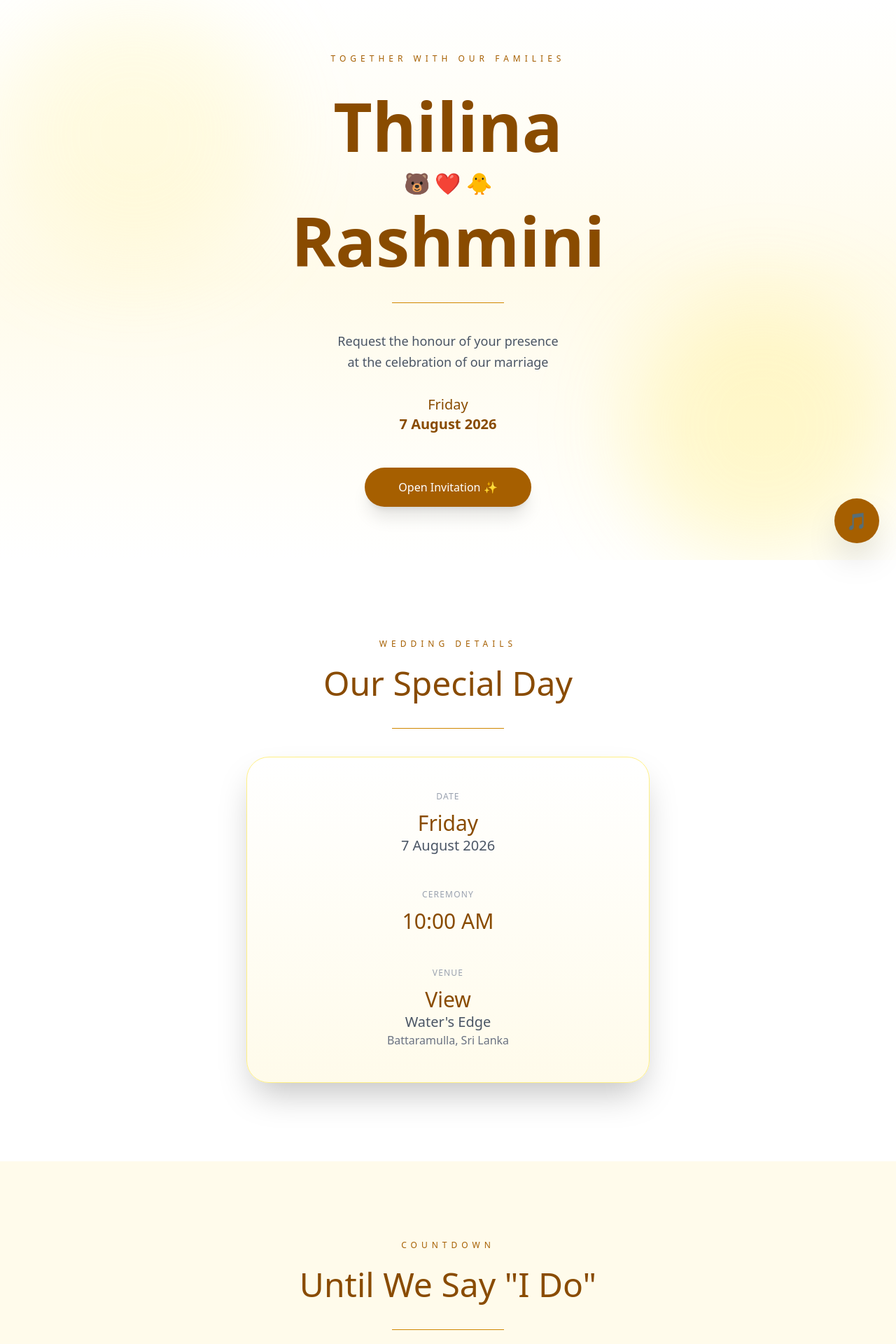
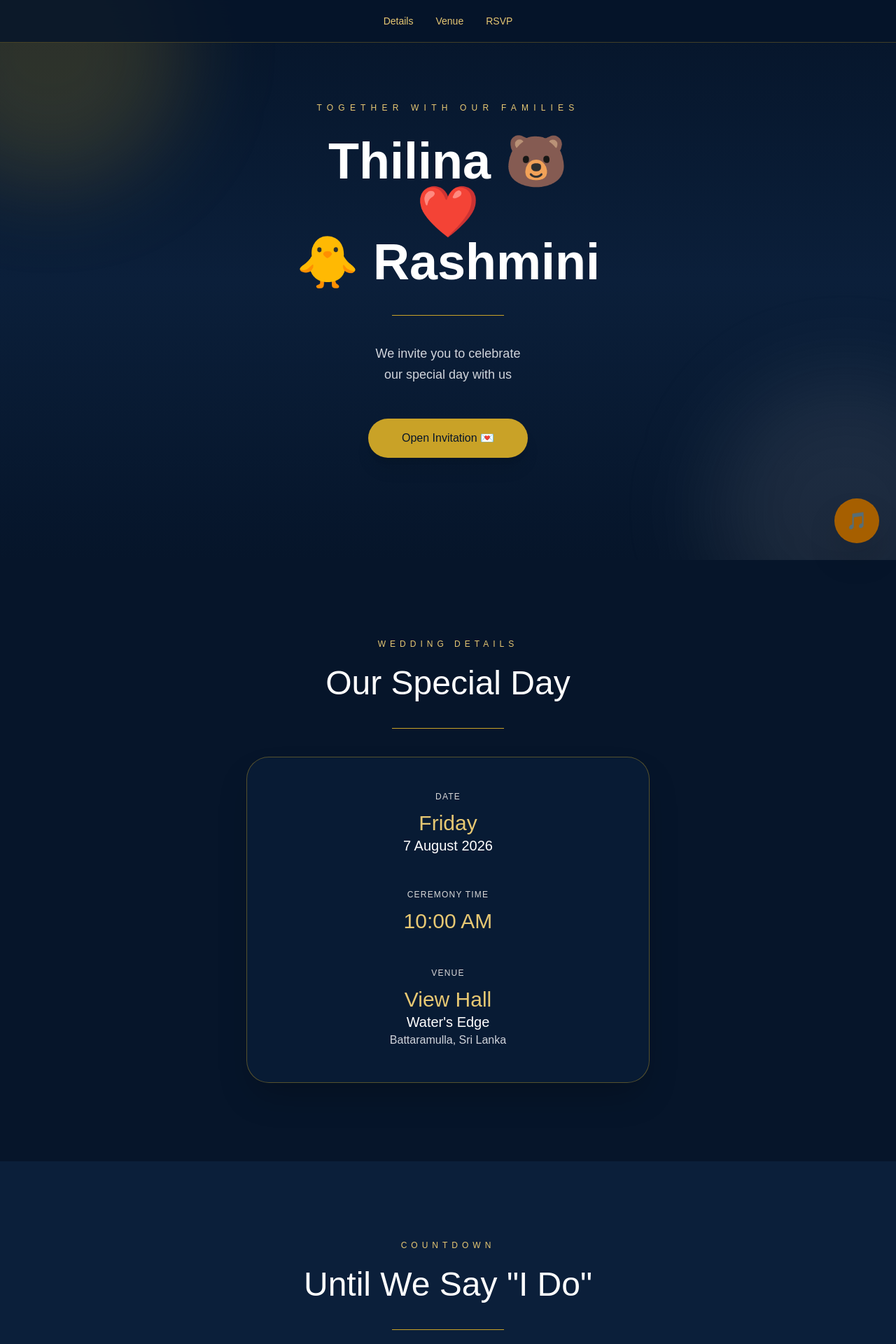
Before and after one commit to thilinachamodrox-cell/wedding-invitation, a Next.js app: page / in a window 1280 px wide. Shown: the top 1920 px of the page at 70% size. Built offline with nearby package versions, Linux system fonts and the light colour scheme.

Commit message:
Luxury navy gold wedding redesign

```diff
--- a/src/app/globals.css
+++ b/src/app/globals.css
@@ -1,30 +1,47 @@
 @import "tailwindcss";
 
 :root {
-  --background: #ffffff;
-  --foreground: #2b2b2b;
+  --background: #06152a;
+  --foreground: #ffffff;
+  --navy: #06152a;
+  --navy-light: #0b1f3a;
+  --gold: #c9a227;
+  --gold-light: #e7c873;
+  --silver: #d9d9d9;
 }
+
 
 @theme inline {
   --color-background: var(--background);
   --color-foreground: var(--foreground);
 
-  --font-sans: var(--font-montserrat);
-  --font-serif: var(--font-cormorant);
+  --font-sans: var(--font-geist-sans);
+  --font-mono: var(--font-geist-mono);
 }
 
-body {
-  background: var(--background);
-  color: var(--foreground);
-  font-family: var(--font-montserrat), Arial, Helvetica, sans-serif;
-}
-
-h1,
-h2,
-h3 {
-  font-family: var(--font-cormorant), Georgia, serif;
-}
 
 html {
   scroll-behavior: smooth;
 }
+
+
+body {
+  background: var(--navy);
+  color: white;
+  font-family: Arial, Helvetica, sans-serif;
+}
+
+
+* {
+  box-sizing: border-box;
+}
+
+
+.gold-text {
+  color: var(--gold-light);
+}
+
+
+.gold-border {
+  border-color: var(--gold);
+}
--- a/src/app/page.tsx
+++ b/src/app/page.tsx
@@ -3,11 +3,20 @@ import WeddingDetails from "@/components/WeddingDetails";
 import Countdown from "@/components/Countdown";
 import Venue from "@/components/Venue";
 import RSVP from "@/components/RSVP";
+import MusicPlayer from "@/components/MusicPlayer";
 import Footer from "@/components/Footer";
+import Navigation from "@/components/Navigation";
+
 
 export default function Home() {
+
   return (
+
     <main>
+
+      <Navigation />
+
+      <MusicPlayer />
 
       <Hero />
 
@@ -17,11 +26,12 @@ export default function Home() {
 
       <Venue />
 
-
       <RSVP />
 
       <Footer />
 
     </main>
+
   );
+
 }
--- a/src/components/Countdown.tsx
+++ b/src/components/Countdown.tsx
@@ -6,94 +6,104 @@ import { motion } from "framer-motion";
 
 export default function Countdown() {
 
-  const weddingDate = new Date("2026-08-07T10:00:00");
+
+const weddingDate =
+new Date("2026-08-07T10:00:00");
+
 
 
 const calculateTime = () => {
 
-    const difference = weddingDate.getTime() - Date.now();
+
+const difference =
+weddingDate.getTime() - Date.now();
 
 
-    if (difference <= 0) {
+
+if(difference <= 0){
+
 return {
-        days: 0,
-        hours: 0,
-        minutes: 0,
-        seconds: 0,
+days:0,
+hours:0,
+minutes:0,
+seconds:0,
 };
+
 }
 
 
+
 return {
-      days: Math.floor(
-        difference / (1000 * 60 * 60 * 24)
+
+days:Math.floor(
+difference/(1000*60*60*24)
 ),
 
-      hours: Math.floor(
-        (difference / (1000 * 60 * 60)) % 24
+
+hours:Math.floor(
+(difference/(1000*60*60))%24
 ),
 
-      minutes: Math.floor(
-        (difference / (1000 * 60)) % 60
+
+minutes:Math.floor(
+(difference/(1000*60))%60
 ),
 
-      seconds: Math.floor(
-        (difference / 1000) % 60
+
+seconds:Math.floor(
+(difference/1000)%60
 ),
-    };
 
 };
 
 
-  const [time, setTime] = useState({
-    days: 0,
-    hours: 0,
-    minutes: 0,
-    seconds: 0,
+};
+
+
+
+const [time,setTime]=useState({
+
+days:0,
+hours:0,
+minutes:0,
+seconds:0,
+
 });
 
 
 
-  useEffect(() => {
+
+useEffect(()=>{
+
 
 setTime(calculateTime());
 
 
-    const timer = setInterval(() => {
+const timer=setInterval(()=>{
 
 setTime(calculateTime());
 
-    }, 1000);
-
-
-    return () => clearInterval(timer);
-
-
-  }, []);
+},1000);
 
 
 
-  const items = [
+return ()=>clearInterval(timer);
 
-    {
-      label: "Days",
-      value: time.days,
-    },
 
-    {
-      label: "Hours",
-      value: time.hours,
-    },
+},[]);
 
-    {
-      label: "Minutes",
-      value: time.minutes,
-    },
 
-    {
-      label: "Seconds",
-      value: time.seconds,
-    },
+
+
+const items=[
+
+["Days",time.days],
+
+["Hours",time.hours],
+
+["Minutes",time.minutes],
+
+["Seconds",time.seconds],
 
 ];
 
@@ -103,79 +113,89 @@ export default function Countdown() {
 
 <motion.section
 
-      className="min-h-screen bg-amber-50 px-6 py-28 text-center"
+className="min-h-screen bg-[#0B1F3A] px-6 py-28 text-center"
+
 
 initial={{
-        opacity: 0,
-        y: 80,
+opacity:0,
+y:80
 }}
 
+
 whileInView={{
-        opacity: 1,
-        y: 0,
+opacity:1,
+y:0
 }}
 
+
 transition={{
-        duration: 1.5,
+duration:1.2
 }}
 
+
 viewport={{
-        once: false,
-        amount: 0.3,
+once:false,
+amount:0.3
 }}
 
 >
 
 
-      <p className="text-xs uppercase tracking-[0.5em] text-yellow-700">
+<p className="text-xs uppercase tracking-[0.5em] text-[#E7C873]">
 Countdown
 </p>
 
 
-      <h2 className="mt-6 text-5xl text-yellow-800">
+
+<h2 className="mt-6 text-5xl text-white">
 Until We Say "I Do"
 </h2>
 
 
-      <div className="mx-auto my-10 h-px w-40 bg-yellow-600" />
+
+<div className="mx-auto my-10 h-px w-40 bg-[#C9A227]" />
 
 
 
 <div className="mx-auto grid max-w-5xl grid-cols-2 gap-6 md:grid-cols-4">
 
 
-        {items.map((item) => (
+{items.map(([label,value])=>(
+
 
 <motion.div
 
-            key={item.label}
-
-            className="rounded-[2rem] border border-yellow-200 bg-white p-10 shadow-xl"
+key={label}
 
 whileHover={{
-              y: -8,
+y:-10
 }}
+
+className="rounded-[2rem] border border-[#C9A227]/40 bg-[#06152A] p-10 shadow-xl"
+
 
 >
 
 
-            <p className="text-5xl font-semibold text-yellow-800">
+<p className="text-5xl font-semibold text-[#E7C873]">
 
-              {String(item.value).padStart(2, "0")}
+{String(value).padStart(2,"0")}
 
 </p>
 
 
-            <p className="mt-4 text-xs uppercase tracking-[0.3em] text-gray-400">
+<p className="mt-4 text-xs uppercase tracking-widest text-gray-300">
 
-              {item.label}
+{label}
 
 </p>
 
 
 </motion.div>
 
+
 ))}
+
 
 
 </div>
@@ -184,4 +204,6 @@ export default function Countdown() {
 </motion.section>
 
 );
+
+
 }
--- a/src/components/Footer.tsx
+++ b/src/components/Footer.tsx
@@ -1,83 +1,49 @@
 "use client";
-
-import { motion } from "framer-motion";
 
 
 export default function Footer(){
 
-  return (
 
-    <motion.footer
+return(
 
-      className="min-h-[60vh] bg-amber-50 px-6 py-28 text-center"
-
-      initial={{
-        opacity:0,
-        y:80,
-      }}
-
-      whileInView={{
-        opacity:1,
-        y:0,
-      }}
-
-      transition={{
-        duration:1.5,
-      }}
-
-      viewport={{
-        once:false,
-        amount:0.3,
-      }}
-
-    >
+<footer className="border-t border-[#C9A227]/30 bg-[#06152A] px-6 py-16 text-center">
 
 
-      <div className="mx-auto max-w-3xl">
+<h2 className="text-4xl text-white">
 
+Thilina 🐻
 
-        <div className="mx-auto mb-10 h-px w-40 bg-yellow-600"/>
+<span className="mx-3 text-[#C9A227]">
 
+❤️
 
-        <p className="text-xs uppercase tracking-[0.5em] text-yellow-700">
-          Thank You
-        </p>
+</span>
+
+🐥 Rashmini
+
+</h2>
 
 
 
-        <h2 className="mt-6 text-5xl text-yellow-800">
-          We Can't Wait To Celebrate With You
-        </h2>
+<p className="mt-6 text-[#E7C873]">
+
+7 August 2026
+
+</p>
 
 
 
-        <p className="mt-10 text-4xl text-gray-700">
-          Thilina 🐻
-          <br />
-          ❤️
-          <br />
-          Rashmini 🐥
-        </p>
+<p className="mt-3 text-gray-400">
+
+Thank you for being part of our special day ✨
+
+</p>
 
 
 
-        <p className="mt-10 text-gray-500">
-          Friday
-          <br />
-          7 August 2026
-        </p>
+</footer>
+
+);
 
 
-
-        <p className="mt-8 text-sm tracking-widest text-gray-400">
-          WITH LOVE & GRATITUDE
-        </p>
-
-
-      </div>
-
-
-    </motion.footer>
-
-  );
 }
--- a/src/components/Hero.tsx
+++ b/src/components/Hero.tsx
@@ -1,85 +1,116 @@
 "use client";
 
 import { motion } from "framer-motion";
-import { useRef } from "react";
-import MusicPlayer, { MusicPlayerHandle } from "./MusicPlayer";
+
 
 export default function Hero() {
-  const musicRef = useRef<MusicPlayerHandle>(null);
 
-  const openInvitation = () => {
-    musicRef.current?.playMusic();
+  return (
 
-    document
-      .getElementById("wedding-details")
-      ?.scrollIntoView({
-        behavior: "smooth",
-      });
-  };
+    <section className="relative flex min-h-screen items-center justify-center overflow-hidden bg-gradient-to-b from-[#06152A] via-[#0B1F3A] to-[#06152A] px-6">
 
 
-  return (
-    <>
-      <MusicPlayer ref={musicRef} />
+      {/* Gold glow decorations */}
 
-      <section className="relative flex min-h-screen items-center justify-center overflow-hidden bg-gradient-to-b from-white via-amber-50 to-white px-6">
+      <div className="absolute left-[-120px] top-[-120px] h-96 w-96 rounded-full bg-[#C9A227]/20 blur-3xl" />
 
-        <div className="absolute left-0 top-0 h-96 w-96 rounded-full bg-yellow-200/20 blur-3xl" />
-        <div className="absolute bottom-0 right-0 h-96 w-96 rounded-full bg-yellow-300/20 blur-3xl" />
+
+      <div className="absolute bottom-[-120px] right-[-120px] h-96 w-96 rounded-full bg-[#D9D9D9]/10 blur-3xl" />
+
 
 
       <motion.div
-          className="z-10 max-w-3xl text-center"
-          initial={{ opacity: 0, y: 50 }}
-          animate={{ opacity: 1, y: 0 }}
-          transition={{ duration: 2 }}
+
+        className="relative z-10 max-w-4xl text-center"
+
+        initial={{
+          opacity:0,
+          y:40,
+        }}
+
+        animate={{
+          opacity:1,
+          y:0,
+        }}
+
+        transition={{
+          duration:1.5,
+        }}
+
       >
 
-          <p className="tracking-[0.5em] text-xs uppercase text-yellow-700">
+
+        <p className="mb-8 text-xs uppercase tracking-[0.6em] text-[#E7C873]">
+
           Together with our families
+
         </p>
 
 
-          <h1 className="mt-10 text-6xl font-semibold text-yellow-800 md:text-8xl">
-            Thilina
 
-            <span className="block my-4 text-3xl">
-              🐻 ❤️ 🐥
+        <h1 className="text-5xl font-bold text-white md:text-7xl">
+
+
+          Thilina 🐻
+
+
+          <br />
+
+
+          <span className="text-[#C9A227]">
+
+            ❤️
+
           </span>
 
-            Rashmini
+
+          <br />
+
+
+          🐥 Rashmini
+
+
         </h1>
 
 
-          <div className="mx-auto my-10 h-px w-40 bg-yellow-600" />
+
+        <div className="mx-auto my-10 h-px w-40 bg-[#C9A227]" />
 
 
-          <p className="text-lg leading-relaxed text-gray-600">
-            Request the honour of your presence
+
+        <p className="text-lg leading-relaxed text-gray-300">
+
+          We invite you to celebrate
           <br />
-            at the celebration of our marriage
+
+          our special day with us
+
         </p>
 
 
-          <p className="mt-8 text-xl text-yellow-800">
-            Friday
-            <br />
-            <span className="font-semibold">
-              7 August 2026
-            </span>
-          </p>
 
 
-          <button
-            onClick={openInvitation}
-            className="mt-12 rounded-full bg-yellow-700 px-12 py-4 text-white shadow-xl transition hover:scale-105 hover:bg-yellow-800"
+        <a
+
+          href="#wedding-details"
+
+          className="mt-12 inline-block rounded-full bg-[#C9A227] px-12 py-4 font-medium text-[#06152A] shadow-xl transition hover:scale-105 hover:bg-[#E7C873]"
+
         >
-            Open Invitation ✨
-          </button>
+
+          Open Invitation 💌
+
+
+        </a>
+
+
 
       </motion.div>
 
+
+
     </section>
-    </>
+
   );
+
 }
--- a/src/components/Navigation.tsx
+++ b/src/components/Navigation.tsx
@@ -0,0 +1,43 @@
+"use client";
+
+export default function Navigation() {
+
+  return (
+
+    <nav className="fixed top-0 z-50 w-full border-b border-[#C9A227]/30 bg-[#06152A]/80 backdrop-blur-xl">
+
+
+      <div className="mx-auto flex max-w-5xl justify-center gap-8 px-6 py-5 text-sm text-[#E7C873]">
+
+
+        <a
+          href="#wedding-details"
+          className="transition hover:text-white"
+        >
+          Details
+        </a>
+
+
+        <a
+          href="#venue"
+          className="transition hover:text-white"
+        >
+          Venue
+        </a>
+
+
+        <a
+          href="#rsvp"
+          className="transition hover:text-white"
+        >
+          RSVP
+        </a>
+
+
+      </div>
+
+
+    </nav>
+
+  );
+}
--- a/src/components/RSVP.tsx
+++ b/src/components/RSVP.tsx
@@ -4,41 +4,50 @@ import { motion } from "framer-motion";
 import { useState } from "react";
 
 
-export default function RSVP() {
-
-  const [name,setName] = useState("");
-  const [attendance,setAttendance] = useState("");
+export default function RSVP(){
 
 
-  const submitRSVP = () => {
+const [name,setName]=useState("");
+const [attendance,setAttendance]=useState("");
 
-    const formURL =
+
+
+const submitRSVP=()=>{
+
+
+const formURL=
 "https://docs.google.com/forms/d/e/1FAIpQLSfashK9GoeFp_7KDfT0RcgOm1fRa9AiqPAFKRyffV5Ycvt62g/formResponse";
 
 
-    const formData = new FormData();
 
-    formData.append(
+const data=new FormData();
+
+
+data.append(
 "entry.902303925",
 name
 );
 
-    formData.append(
+
+data.append(
 "entry.245615973",
 attendance
 );
 
 
+
 fetch(formURL,{
 method:"POST",
 mode:"no-cors",
-      body:formData,
+body:data,
 });
+
 
 
 alert(
 "Thank you for confirming ❤️"
 );
+
 
 
 setName("");
@@ -48,66 +57,75 @@ export default function RSVP() {
 
 
 
-  return (
+return(
+
 
 <motion.section
 
-      className="min-h-screen bg-white px-6 py-28 text-center"
+id="rsvp"
+
+className="min-h-screen bg-[#06152A] px-6 py-28 text-center"
+
 
 initial={{
 opacity:0,
-        y:80,
+y:80
 }}
+
 
 whileInView={{
 opacity:1,
-        y:0,
+y:0
 }}
 
+
 transition={{
-        duration:1.5,
+duration:1.2
 }}
+
 
 viewport={{
 once:false,
-        amount:0.3,
+amount:0.3
 }}
 
 >
 
 
-      <p className="text-xs uppercase tracking-[0.5em] text-yellow-700">
+<p className="text-xs uppercase tracking-[0.5em] text-[#E7C873]">
 RSVP
 </p>
 
 
-      <h2 className="mt-6 text-5xl text-yellow-800">
+
+<h2 className="mt-6 text-5xl text-white">
 Join Our Celebration
 </h2>
 
 
-      <div className="mx-auto my-10 h-px w-40 bg-yellow-600"/>
+
+<div className="mx-auto my-10 h-px w-40 bg-[#C9A227]" />
 
 
 
-      <div className="mx-auto max-w-xl rounded-[2rem] border border-yellow-200 bg-gradient-to-b from-white to-amber-50 p-12 shadow-2xl">
+<div className="mx-auto max-w-xl rounded-[2rem] border border-[#C9A227]/40 bg-[#0B1F3A] p-12 shadow-2xl">
 
 
-        <p className="text-gray-600">
-          We would be delighted to celebrate
-          <br/>
-          our special day with you.
+
+<p className="text-gray-300">
+
+Kindly confirm your attendance before
+
 </p>
 
 
-        <p className="mt-6 text-gray-500">
-          Kindly confirm your attendance before
+
+<p className="mt-3 text-3xl text-[#E7C873]">
+
+25 July 2026
+
 </p>
 
-
-        <p className="mt-2 text-2xl text-yellow-800">
-          25 July 2026
-        </p>
 
 
 
@@ -119,7 +137,7 @@ export default function RSVP() {
 
 placeholder="Your Name"
 
-          className="mt-8 w-full rounded-full border border-yellow-200 px-6 py-4 outline-none focus:border-yellow-600"
+className="mt-8 w-full rounded-full border border-[#C9A227]/40 bg-[#06152A] px-6 py-4 text-white outline-none"
 
 />
 
@@ -134,12 +152,14 @@ export default function RSVP() {
 
 className={`w-full rounded-full px-6 py-4 ${
 attendance==="Yes"
-              ?"bg-yellow-700 text-white"
-              :"bg-white border border-yellow-300"
+?"bg-[#C9A227] text-[#06152A]"
+:"border border-[#C9A227] text-white"
 }`}
 
 >
+
 Yes, I will attend
+
 </button>
 
 
@@ -150,12 +170,14 @@ export default function RSVP() {
 
 className={`w-full rounded-full px-6 py-4 ${
 attendance==="No"
-              ?"bg-yellow-700 text-white"
-              :"bg-white border border-yellow-300"
+?"bg-[#C9A227] text-[#06152A]"
+:"border border-[#C9A227] text-white"
 }`}
 
 >
+
 Sorry, I cannot attend
+
 </button>
 
 
@@ -167,10 +189,12 @@ export default function RSVP() {
 
 onClick={submitRSVP}
 
-          className="mt-10 rounded-full bg-yellow-700 px-12 py-4 text-white shadow-lg transition hover:scale-105 hover:bg-yellow-800"
+className="mt-10 rounded-full bg-[#C9A227] px-12 py-4 text-[#06152A]"
 
 >
+
 Confirm Attendance 💌
+
 </button>
 
 
@@ -179,6 +203,8 @@ export default function RSVP() {
 
 </motion.section>
 
+
 );
 
+
 }
--- a/src/components/Venue.tsx
+++ b/src/components/Venue.tsx
@@ -5,63 +5,87 @@ import { motion } from "framer-motion";
 
 export default function Venue(){
 
-  return (
+return(
 
 <motion.section
-      className="min-h-screen bg-white px-6 py-28 text-center"
-      initial={{opacity:0,y:80}}
-      whileInView={{opacity:1,y:0}}
-      transition={{duration:1.5}}
+
+id="venue"
+
+className="min-h-screen bg-[#06152A] px-6 py-28 text-center"
+
+
+initial={{
+opacity:0,
+y:80
+}}
+
+
+whileInView={{
+opacity:1,
+y:0
+}}
+
+
+transition={{
+duration:1.2
+}}
+
+
 viewport={{
 once:false,
 amount:0.3
 }}
+
 >
 
 
-      <p className="text-xs uppercase tracking-[0.5em] text-yellow-700">
+<p className="text-xs uppercase tracking-[0.5em] text-[#E7C873]">
 Venue
 </p>
 
 
-      <h2 className="mt-6 text-5xl text-yellow-800">
-        Where To Find Us
+
+<h2 className="mt-6 text-5xl text-white">
+Where We Celebrate
 </h2>
 
 
-      <div className="mx-auto my-10 h-px w-40 bg-yellow-600"/>
+
+<div className="mx-auto my-10 h-px w-40 bg-[#C9A227]" />
 
 
 
-      <div className="mx-auto max-w-lg rounded-[2rem] border border-yellow-200 bg-gradient-to-b from-white to-amber-50 p-12 shadow-2xl">
+<div className="mx-auto max-w-xl rounded-[2rem] border border-[#C9A227]/40 bg-[#0B1F3A] p-12 shadow-2xl">
 
 
-        <div className="text-5xl">
-          📍
-        </div>
-
-
-        <h3 className="mt-8 text-4xl text-yellow-800">
-          View
+<h3 className="text-4xl text-[#E7C873]">
+View Hall
 </h3>
 
 
-        <p className="mt-4 text-2xl text-gray-700">
+<p className="mt-5 text-2xl text-white">
 Water&apos;s Edge
 </p>
 
 
-        <p className="mt-2 text-gray-500">
+<p className="text-gray-300">
 Battaramulla, Sri Lanka
 </p>
 
 
+
 <a
-          href="https://maps.app.goo.gl/gKLU9ttCCRMEf8nt6"
+
+href="https://maps.google.com"
+
 target="_blank"
-          className="mt-10 inline-block rounded-full bg-yellow-700 px-10 py-4 text-white shadow-lg transition hover:scale-105 hover:bg-yellow-800"
+
+className="mt-10 inline-block rounded-full bg-[#C9A227] px-10 py-4 text-[#06152A]"
+
 >
-          Open Location 📍
+
+View Location
+
 </a>
 
 
@@ -70,5 +94,8 @@ export default function Venue(){
 
 </motion.section>
 
+
 );
+
+
 }
--- a/src/components/WeddingDetails.tsx
+++ b/src/components/WeddingDetails.tsx
@@ -2,62 +2,75 @@
 
 import { motion } from "framer-motion";
 
+
 export default function WeddingDetails() {
+
   return (
+
     <motion.section
+
       id="wedding-details"
-      className="min-h-screen bg-white px-6 py-28 text-center"
-      initial={{ opacity: 0, y: 80 }}
-      whileInView={{ opacity: 1, y: 0 }}
-      transition={{ duration: 1.5 }}
+
+      className="min-h-screen bg-[#06152A] px-6 py-28 text-center"
+
+      initial={{
+        opacity:0,
+        y:80,
+      }}
+
+      whileInView={{
+        opacity:1,
+        y:0,
+      }}
+
+      transition={{
+        duration:1.2,
+      }}
+
       viewport={{
-        once: false,
-        amount: 0.3,
+        once:false,
+        amount:0.3,
       }}
+
     >
 
-      <p className="text-xs tracking-[0.5em] uppercase text-yellow-700">
+
+      <p className="text-xs uppercase tracking-[0.5em] text-[#E7C873]">
         Wedding Details
       </p>
 
 
-      <h2 className="mt-6 text-5xl text-yellow-800">
+
+      <h2 className="mt-6 text-5xl text-white">
         Our Special Day
       </h2>
 
 
-      <div className="mx-auto my-10 h-px w-40 bg-yellow-600" />
+
+      <div className="mx-auto my-10 h-px w-40 bg-[#C9A227]" />
 
 
-      <div className="mx-auto max-w-xl rounded-[2rem] border border-yellow-200 bg-gradient-to-b from-white to-amber-50 p-12 shadow-2xl">
+
+      <div className="mx-auto max-w-xl rounded-[2rem] border border-[#C9A227]/40 bg-[#0B1F3A]/70 p-12 shadow-2xl backdrop-blur-xl">
 
 
         <div className="space-y-12">
 
 
           <div>
-            <p className="text-xs uppercase tracking-widest text-gray-400">
+
+            <p className="text-xs uppercase tracking-widest text-[#D9D9D9]">
               Date
             </p>
 
-            <p className="mt-3 text-3xl text-yellow-800">
+
+            <p className="mt-3 text-3xl text-[#E7C873]">
               Friday
             </p>
 
-            <p className="text-xl text-gray-600">
+
+            <p className="text-xl text-white">
               7 August 2026
-            </p>
-          </div>
-
-
-
-          <div>
-            <p className="text-xs uppercase tracking-widest text-gray-400">
-              Ceremony
-            </p>
-
-            <p className="mt-3 text-3xl text-yellow-800">
-              10:00 AM
             </p>
 
           </div>
@@ -65,22 +78,45 @@ export default function WeddingDetails() {
 
 
           <div>
-            <p className="text-xs uppercase tracking-widest text-gray-400">
+
+            <p className="text-xs uppercase tracking-widest text-[#D9D9D9]">
+              Ceremony Time
+            </p>
+
+
+            <p className="mt-3 text-3xl text-[#E7C873]">
+              10:00 AM
+            </p>
+
+
+          </div>
+
+
+
+
+          <div>
+
+            <p className="text-xs uppercase tracking-widest text-[#D9D9D9]">
               Venue
             </p>
 
-            <p className="mt-3 text-3xl text-yellow-800">
-              View
+
+            <p className="mt-3 text-3xl text-[#E7C873]">
+              View Hall
             </p>
 
-            <p className="text-xl text-gray-600">
+
+            <p className="text-xl text-white">
               Water&apos;s Edge
             </p>
 
-            <p className="text-gray-500">
+
+            <p className="text-gray-300">
               Battaramulla, Sri Lanka
             </p>
+
           </div>
+
 
 
         </div>
@@ -90,5 +126,7 @@ export default function WeddingDetails() {
 
 
     </motion.section>
+
   );
+
 }
```
Lines whose indentation alone changed are shown as unchanged.
